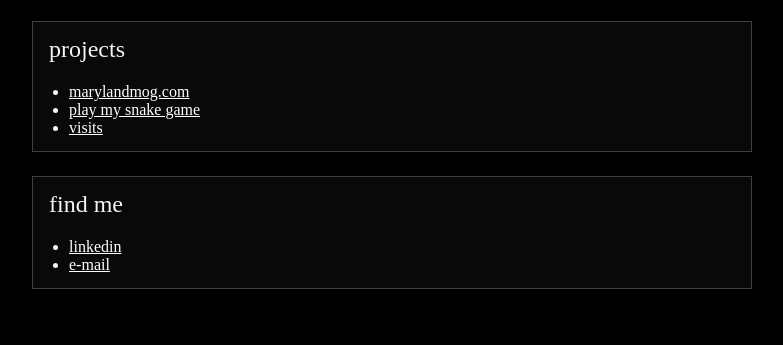
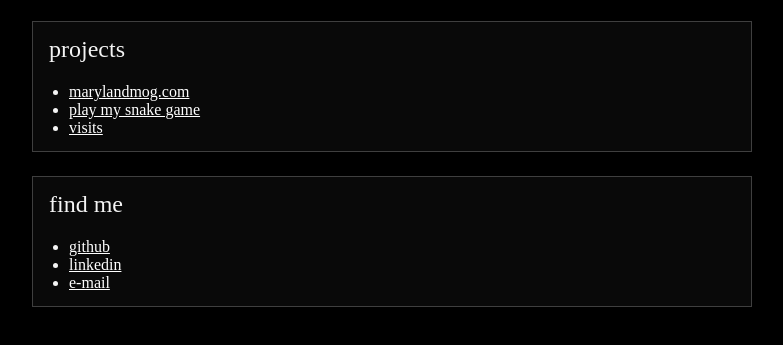
Before and after one commit to smathur777/smathur777.github.io, a website: page index.html in a window 1280 px wide. Shown: the part 177-522 px from the top of the page, without its empty margins (248-1031 px from the left). Drawn offline with Linux system fonts and the light colour scheme.

Commit message:
Add GitHub profile link
Include the public smathur777 GitHub profile in the home page find-me section.

```diff
--- a/index.html
+++ b/index.html
@@ -99,6 +99,7 @@
         <section class="box">
             <h2>find me</h2>
             <ul>
+                <li><a href="https://github.com/smathur777" target="_blank" rel="noreferrer">github</a></li>
                 <li><a href="https://www.linkedin.com/in/sameermathur077" target="_blank" rel="noreferrer">linkedin</a></li>
                 <li><a href="mailto:smathur7789@gmail.com">e-mail</a></li>
             </ul>
```
